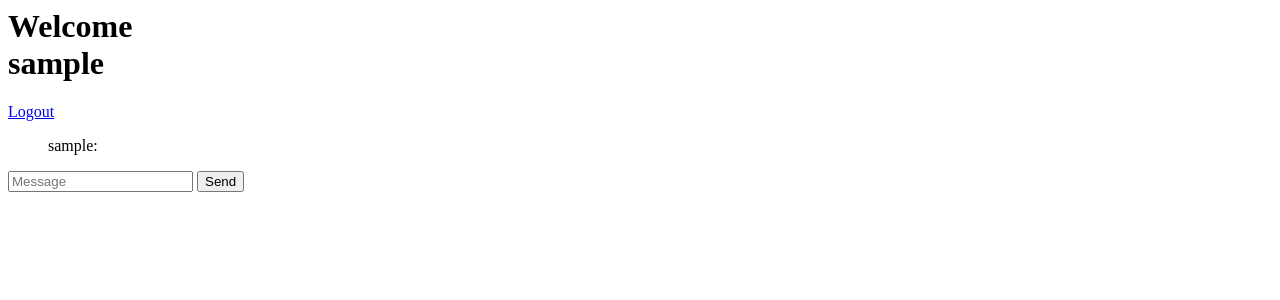
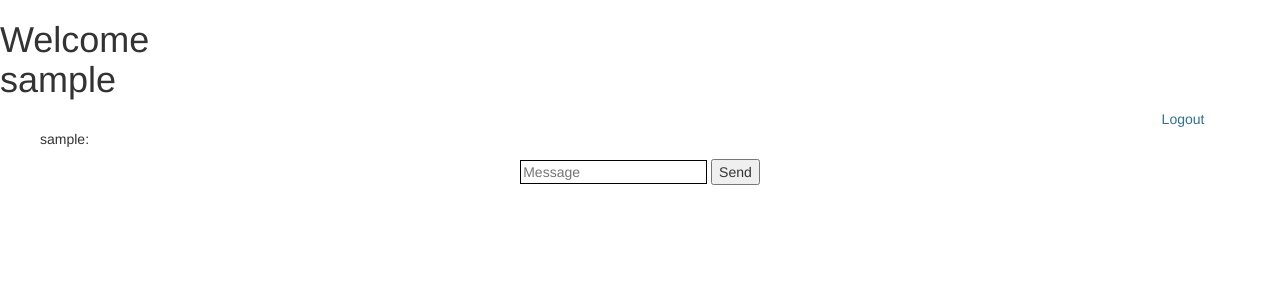
Before and after one commit to idrimadrid/chat_app, a Flask app: page /chat in a window 1280 px wide. Shown: the top 300 px of the page. Run offline with Flask 2, Linux system fonts and the light colour scheme; the visitor is signed in with stand-in values (Sample User, id 1); a database or web service that is not in the repository returns one stand-in record (values such as "Sample title"); some libraries are stand-ins or nearby versions.

Commit message:
finished

```diff
--- a/main.py
+++ b/main.py
@@ -71,8 +71,10 @@
 
 @socketio.on('message')
 def handleMessage(usr,msg):
+
+    insert_message(session["user"],msg)
+    msg = str(session["user"]+" : "+msg)
     print(msg)
-    insert_message(session["user"],msg)
     send(msg, broadcast=True)
 
 
--- a/templates/index.html
+++ b/templates/index.html
@@ -3,13 +3,16 @@
 <title>Chat Room</title>
 <script type="text/javascript" src="https://cdnjs.cloudflare.com/ajax/libs/socket.io/1.4.8/socket.io.min.js"></script>
 <script src="https://ajax.googleapis.com/ajax/libs/jquery/2.2.4/jquery.min.js"></script>
+<link rel="stylesheet" href="{{ url_for('static', filename='stylesheets/bootstrap.min.css') }}" type="text/css"/>
+    <link rel="stylesheet" href="{{ url_for('static', filename='plugins/jquery.validate/jquery.validate.css') }}"
+          type="text/css"/>
 </head>
 <body>
 <script type="text/javascript">
 $(document).ready(function() {
     var socket = io.connect('http://127.0.0.1:5000');
     socket.on('message', function(msg) {
-        $('#messages').append('<li>'+$('#user').val()+' : '+msg+'</li>');
+        $('#messages').append('<li>'+msg+'</li>');
         console.log('Received message');
     });
     $('#sendbutton').on('click', function() {
@@ -19,7 +22,8 @@
 });
 </script>
 <h1> Welcome <div id="user">{{user}}</div></h1>
-<a href="/logout" class="text-info">Logout</a>
+<div style="text-align: right;margin-right: 2cm;">
+<a href="/logout"  class="text-info">Logout</a></div>
 <ul id="messages" style="list-style: none;">
 
     {% for msg in messages %}
@@ -28,7 +32,9 @@
 
     {% endfor %}
 </ul>
+<div style="text-align: center">
 <input type="text" id="myMessage" placeholder="Message">
 <button id="sendbutton">Send</button>
+</div>
 </body>
 </html>
--- a/templates/register.html
+++ b/templates/register.html
@@ -2,7 +2,7 @@
 <html lang="en">
 <head>
     <meta charset="UTF-8">
-    <title>Example</title>
+    <title>Register</title>
     <link rel="stylesheet" href="{{ url_for('static', filename='stylesheets/bootstrap.min.css') }}" type="text/css"/>
     <link rel="stylesheet" href="{{ url_for('static', filename='plugins/jquery.validate/jquery.validate.css') }}"
           type="text/css"/>
```
